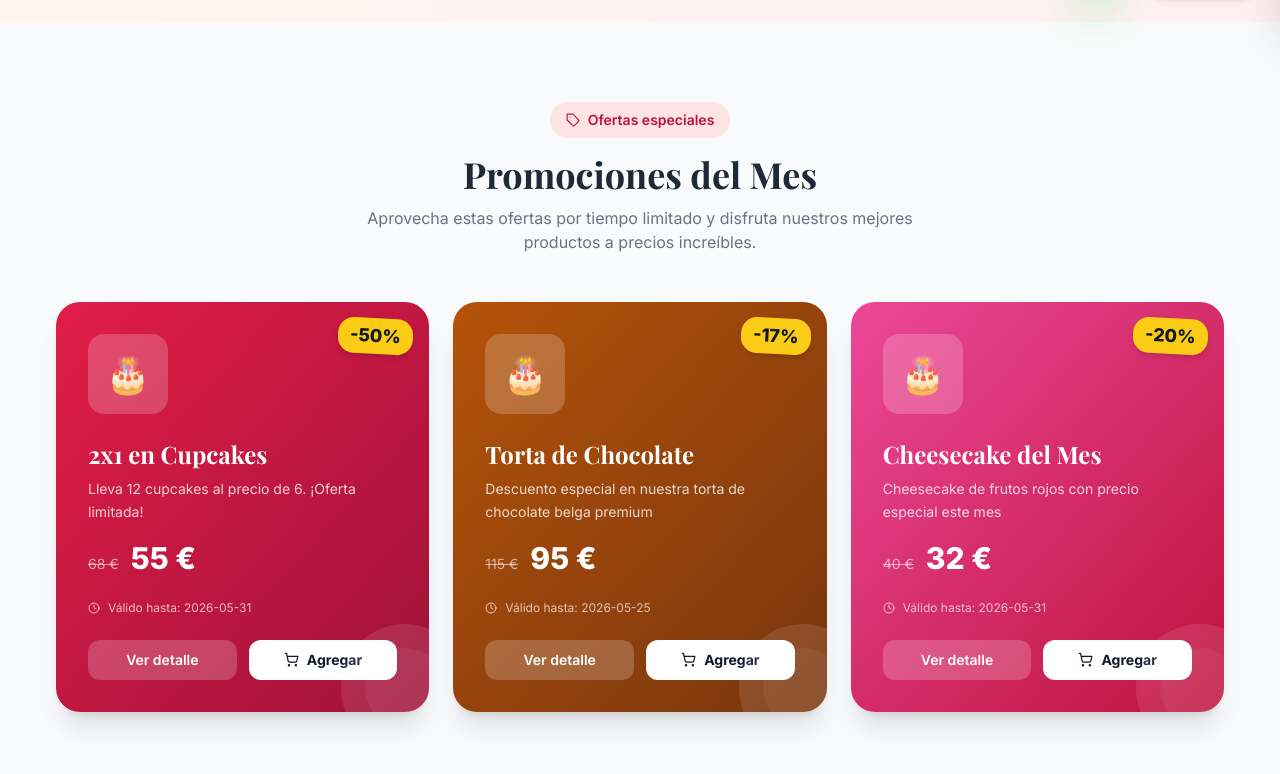
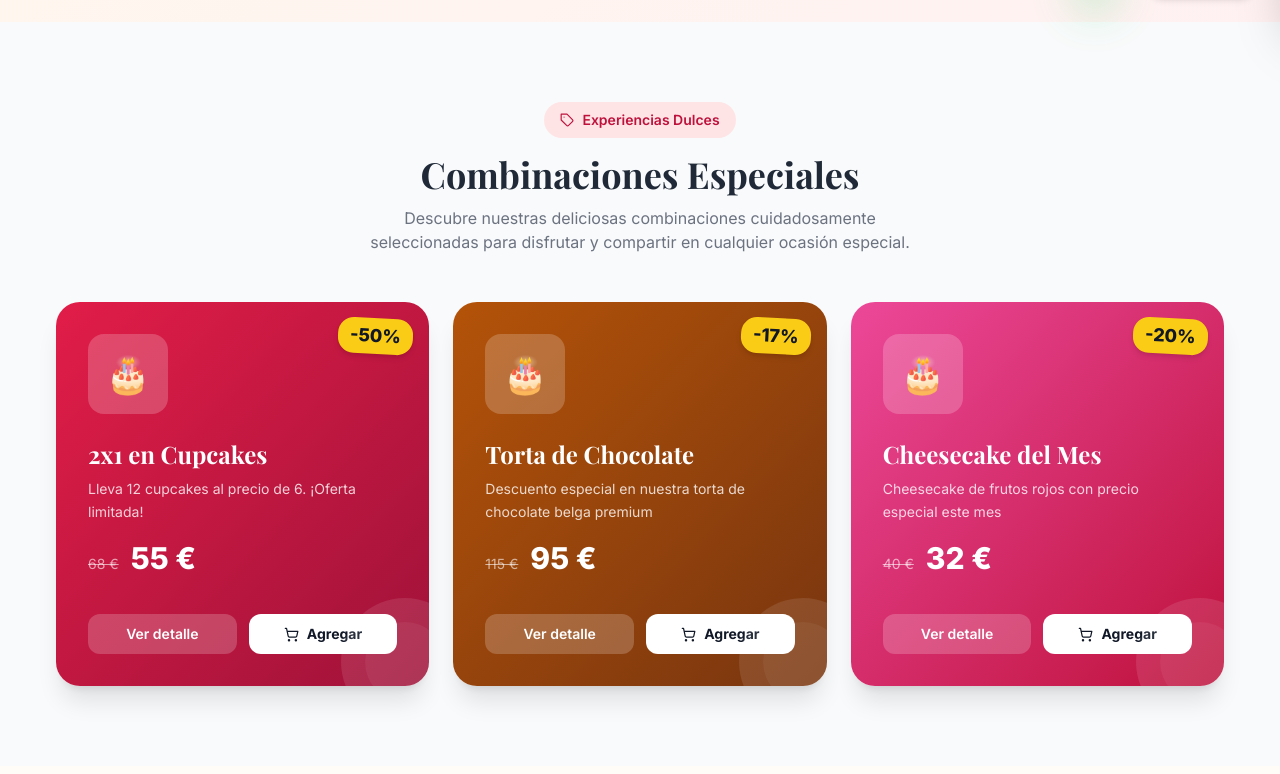
Before and after one commit to ingsteven1308-code/PasteleriaElPaisa, a React (Vite) app: page / in a window 1280 px wide. Shown: the part 778-1552 px from the top of the page. Built offline with nearby package versions, Linux system fonts and the light colour scheme; a web font is replaced by a local one.

Commit message:
Modificción sesion de promociones ahora son combinaciones

```diff
--- a/src/components/Promotions.jsx
+++ b/src/components/Promotions.jsx
@@ -47,10 +47,7 @@ export default function Promotions({ onProductClick }) {
               </div>
             )}
 
-            <div className="flex items-center gap-2 text-white/70 text-xs mb-6">
-              <Clock size={12} />
-              Válido hasta: {promo.validUntil}
-            </div>
+
           </div>
 
           <div className="flex gap-3">
@@ -83,10 +80,10 @@ export default function Promotions({ onProductClick }) {
         <div className="text-center mb-12">
           <div className="inline-flex items-center gap-2 bg-primary-100 text-primary-700 text-sm font-semibold px-4 py-2 rounded-full mb-4">
             <Tag size={14} />
-            Ofertas especiales
+            Experiencias Dulces
           </div>
-          <h2 className="section-title">Promociones del Mes</h2>
-          <p className="section-subtitle">Aprovecha estas ofertas por tiempo limitado y disfruta nuestros mejores productos a precios increíbles.</p>
+          <h2 className="section-title">Combinaciones Especiales</h2>
+          <p className="section-subtitle">Descubre nuestras deliciosas combinaciones cuidadosamente seleccionadas para disfrutar y compartir en cualquier ocasión especial.</p>
         </div>
 
         <ResponsiveCarousel
```
